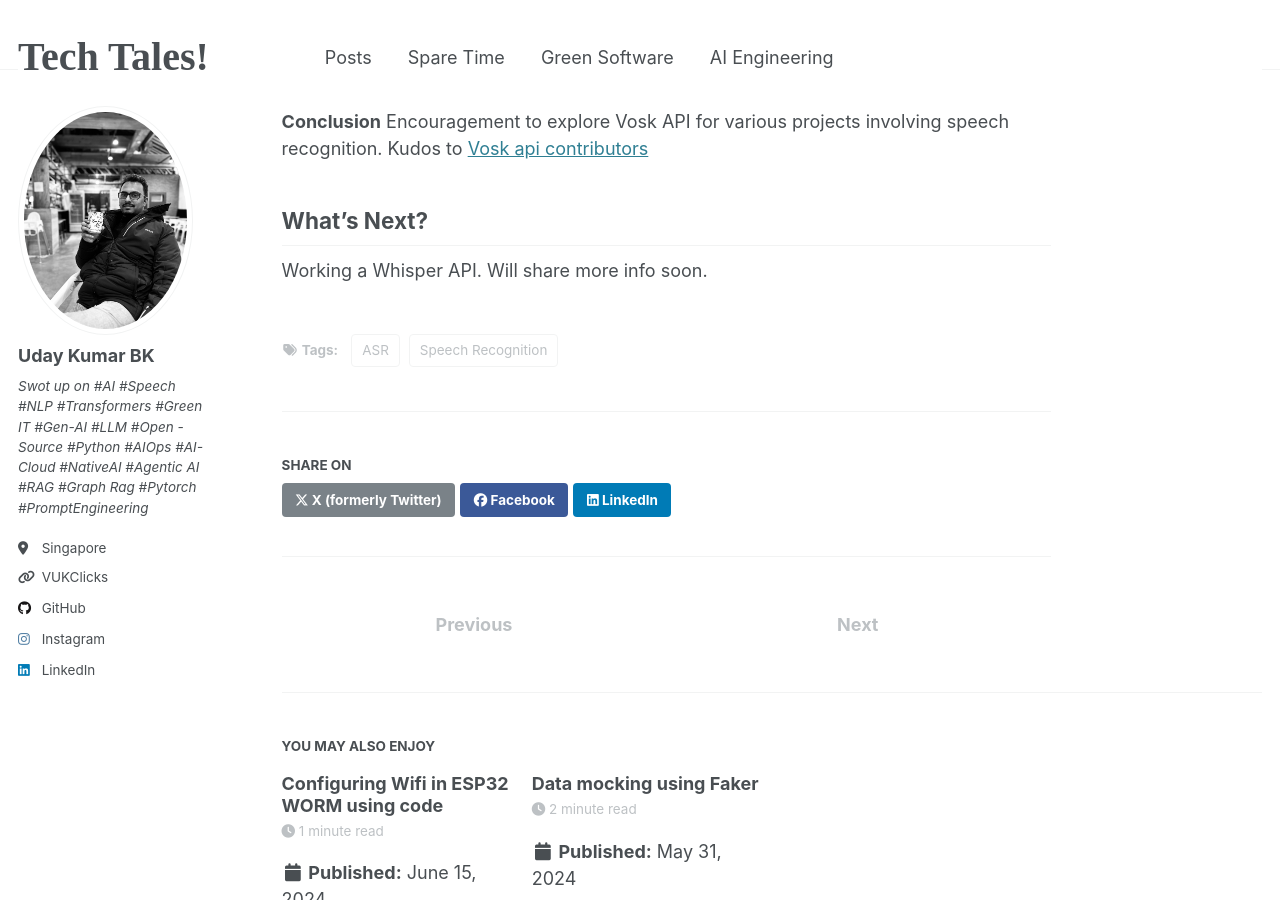
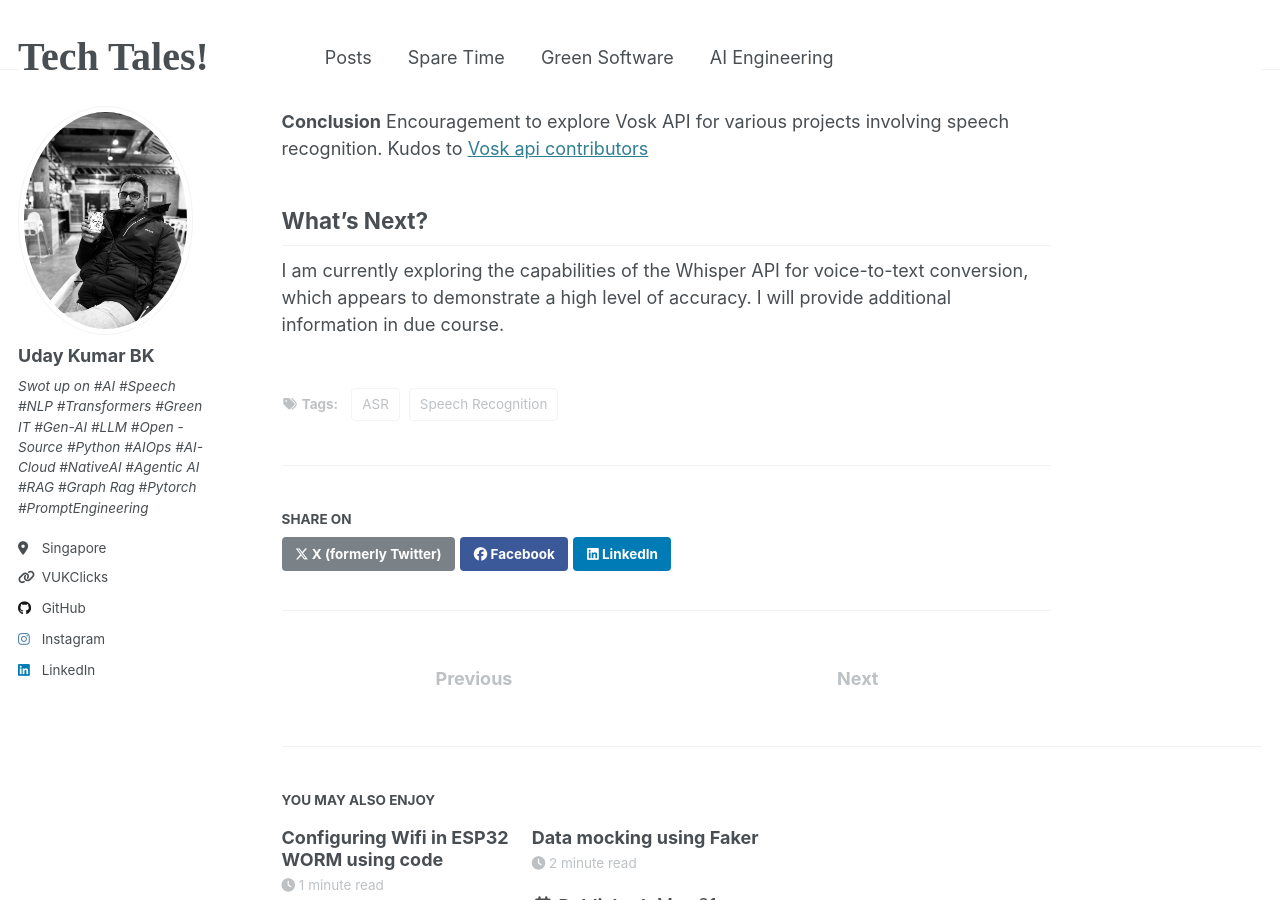
Before and after one commit to uday160386/uday160386.github.io, a Jekyll site: the page built from _posts/2024-10-24-ASR-vosk_api_inRasp.md, in a window 1280 px wide and 900 px high, scrolled down 3448 px. Built offline with Jekyll 4.4.1, drawn with Linux system fonts in a browser that asks for light colours.

Commit message:
adding a post comment

```diff
--- a/_posts/2024-10-24-ASR-vosk_api_inRasp.md
+++ b/_posts/2024-10-24-ASR-vosk_api_inRasp.md
@@ -87,4 +87,4 @@
 
 
 ## What's Next?
-  Working a Whisper API. Will share more info soon.
+  I am currently exploring the capabilities of the Whisper API for voice-to-text conversion, which appears to demonstrate a high level of accuracy. I will provide additional information in due course.
```
